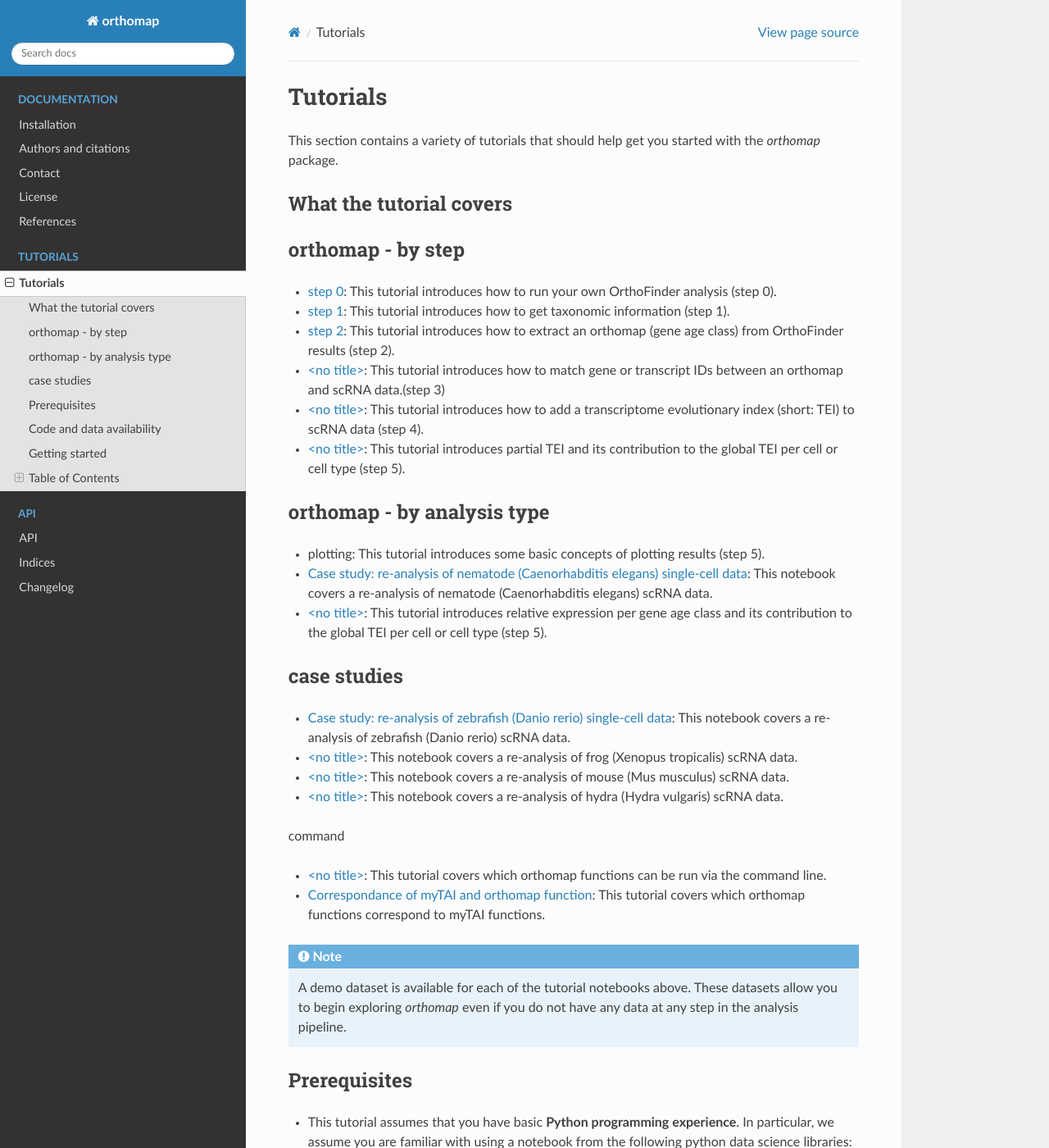
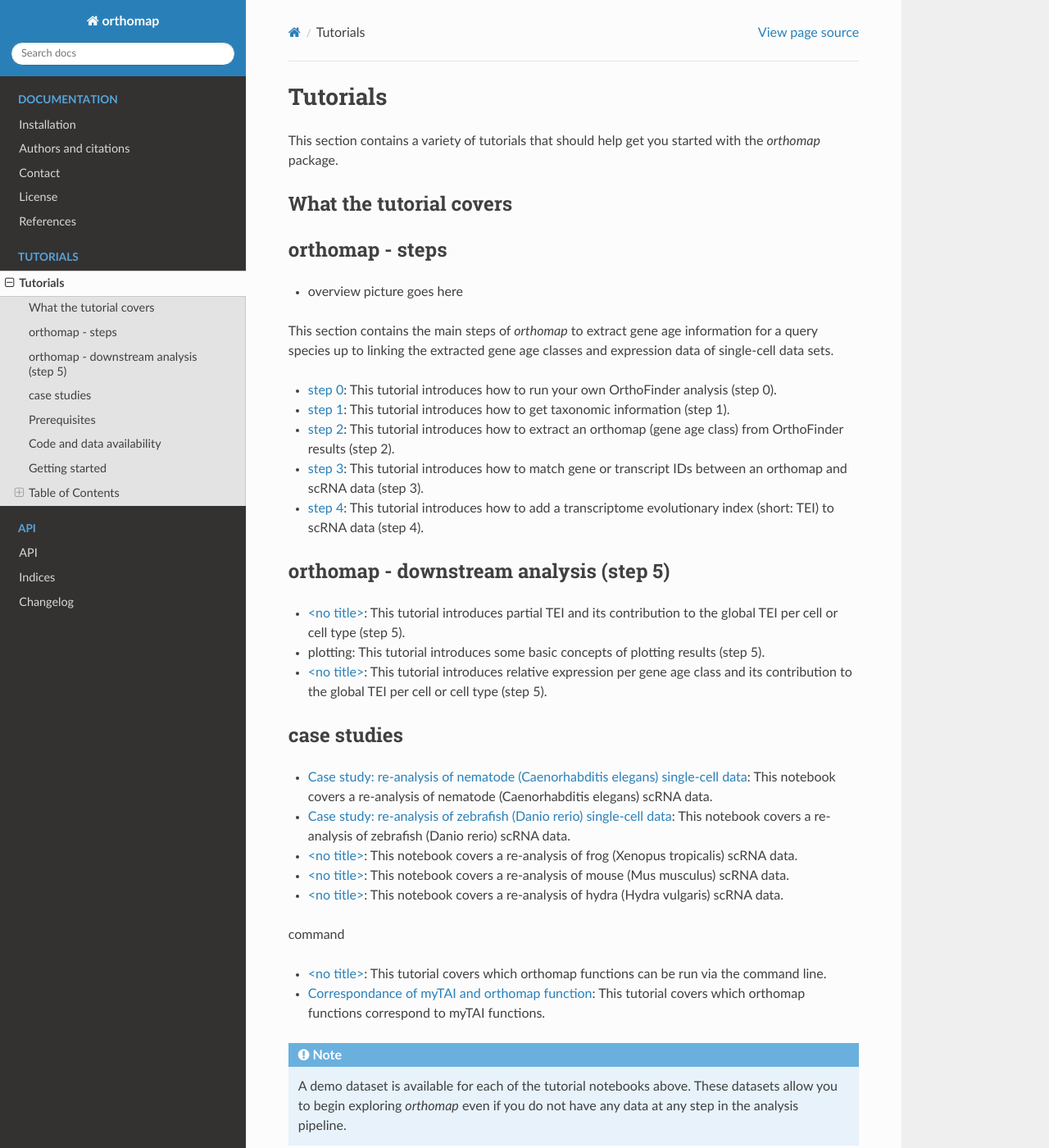
Before and after one commit to kullrich/orthomap, a Sphinx documentation site: the page built from docs/tutorials/index.rst, in a window 1280 px wide and 1400 px high. Shown: the whole window at 82% size. Built offline with Sphinx 7.4.7 and the Read the Docs theme 2.0.0, drawn with Linux system fonts in a browser that asks for light colours; formulas are drawn with MathJax 3; pages that are not in the unit, such as notebooks, are missing from menus; some of the changed text lies outside the part shown.

Commit message:
# update tutorials

```diff
--- a/docs/tutorials/index.rst
+++ b/docs/tutorials/index.rst
@@ -9,26 +9,31 @@ with the `orthomap` package.
 What the tutorial covers
 ------------------------
 
-orthomap - by step
-------------------
+orthomap - steps
+----------------
+
+- overview picture goes here
+
+This section contains the main steps of `orthomap` to extract gene age information for a query species up to linking
+the extracted gene age classes and expression data of single-cell data sets.
 
 - :doc:`orthofinder`: This tutorial introduces how to run your own OrthoFinder analysis (step 0).
 - :doc:`query_lineage`: This tutorial introduces how to get taxonomic information (step 1).
 - :doc:`get_orthomap`: This tutorial introduces how to extract an orthomap (gene age class) from OrthoFinder results (step 2).
-- :doc:`geneset_overlap`: This tutorial introduces how to match gene or transcript IDs between an orthomap and scRNA data.(step 3)
+- :doc:`geneset_overlap`: This tutorial introduces how to match gene or transcript IDs between an orthomap and scRNA data (step 3).
 - :doc:`add_tei`: This tutorial introduces how to add a transcriptome evolutionary index (short: TEI) to scRNA data (step 4).
+
+orthomap - downstream analysis (step 5)
+---------------------------------------
+
 - :doc:`pstrata`: This tutorial introduces partial TEI and its contribution to the global TEI per cell or cell type (step 5).
-
-orthomap - by analysis type
----------------------------
-
 - :doc:`plotting`: This tutorial introduces some basic concepts of plotting results (step 5).
-- :doc:`nematode_example`: This notebook covers a re-analysis of nematode (Caenorhabditis elegans) scRNA data.
 - :doc:`relative_expression`: This tutorial introduces relative expression per gene age class and its contribution to the global TEI per cell or cell type (step 5).
 
 case studies
 ------------
 
+- :doc:`nematode_example`: This notebook covers a re-analysis of nematode (Caenorhabditis elegans) scRNA data.
 - :doc:`zebrafish_example`: This notebook covers a re-analysis of zebrafish (Danio rerio) scRNA data.
 - :doc:`frog_example`: This notebook covers a re-analysis of frog (Xenopus tropicalis) scRNA data.
 - :doc:`mouse_example`: This notebook covers a re-analysis of mouse (Mus musculus) scRNA data.
@@ -76,10 +81,14 @@ Table of Contents
 -----------------
 
 .. toctree::
-   :caption: OrthoFinder
+   :caption: orthomap - steps
    :maxdepth: 1
 
    orthofinder
+   query_lineage
+   get_orthomap
+   geneset_overlap
+   add_tei
 
 .. toctree::
    :caption: Command line
```
Also changed, not shown: docs/tutorials/add_tei.rst (+7 -0 lines), docs/tutorials/geneset_overlap.rst (+7 -0 lines).
